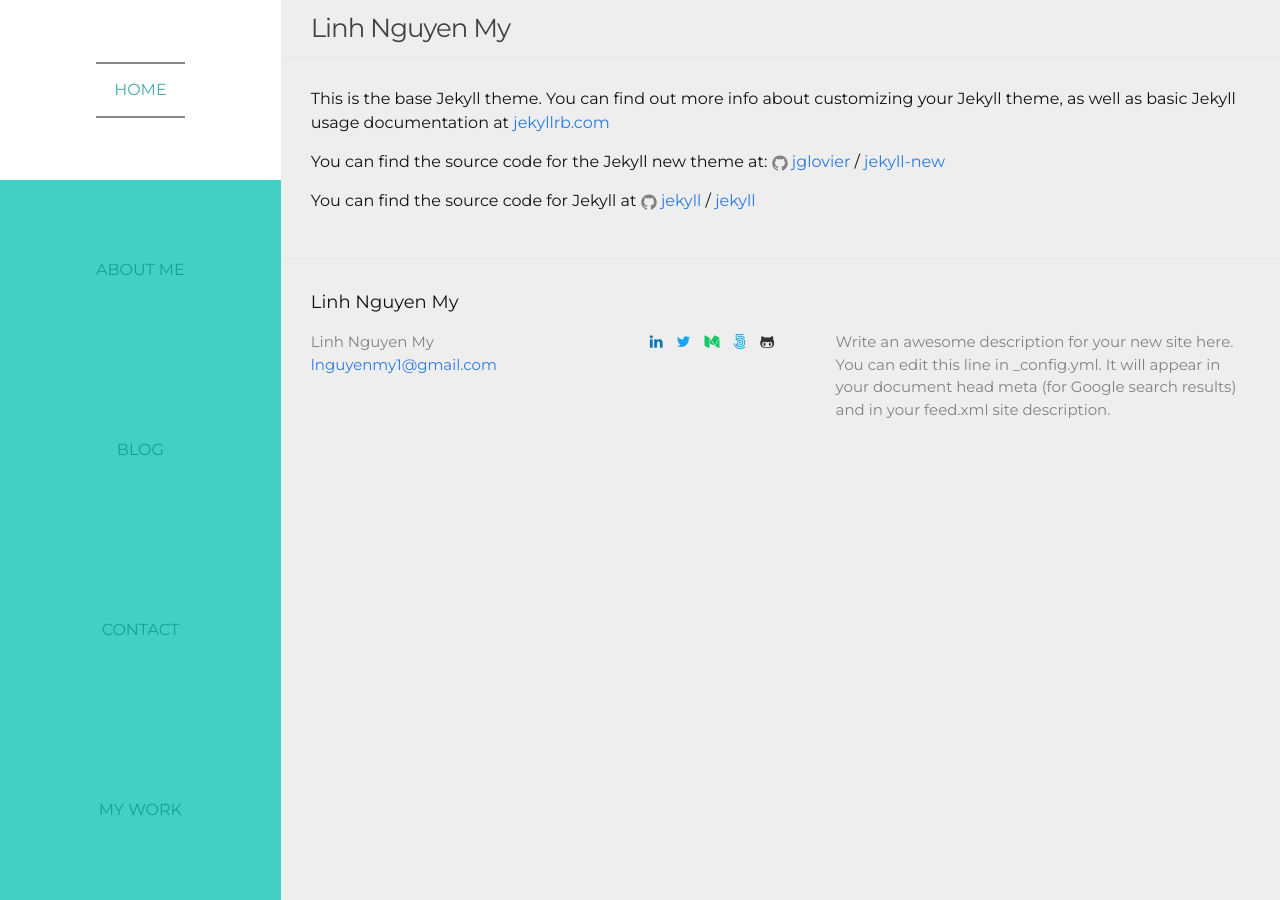
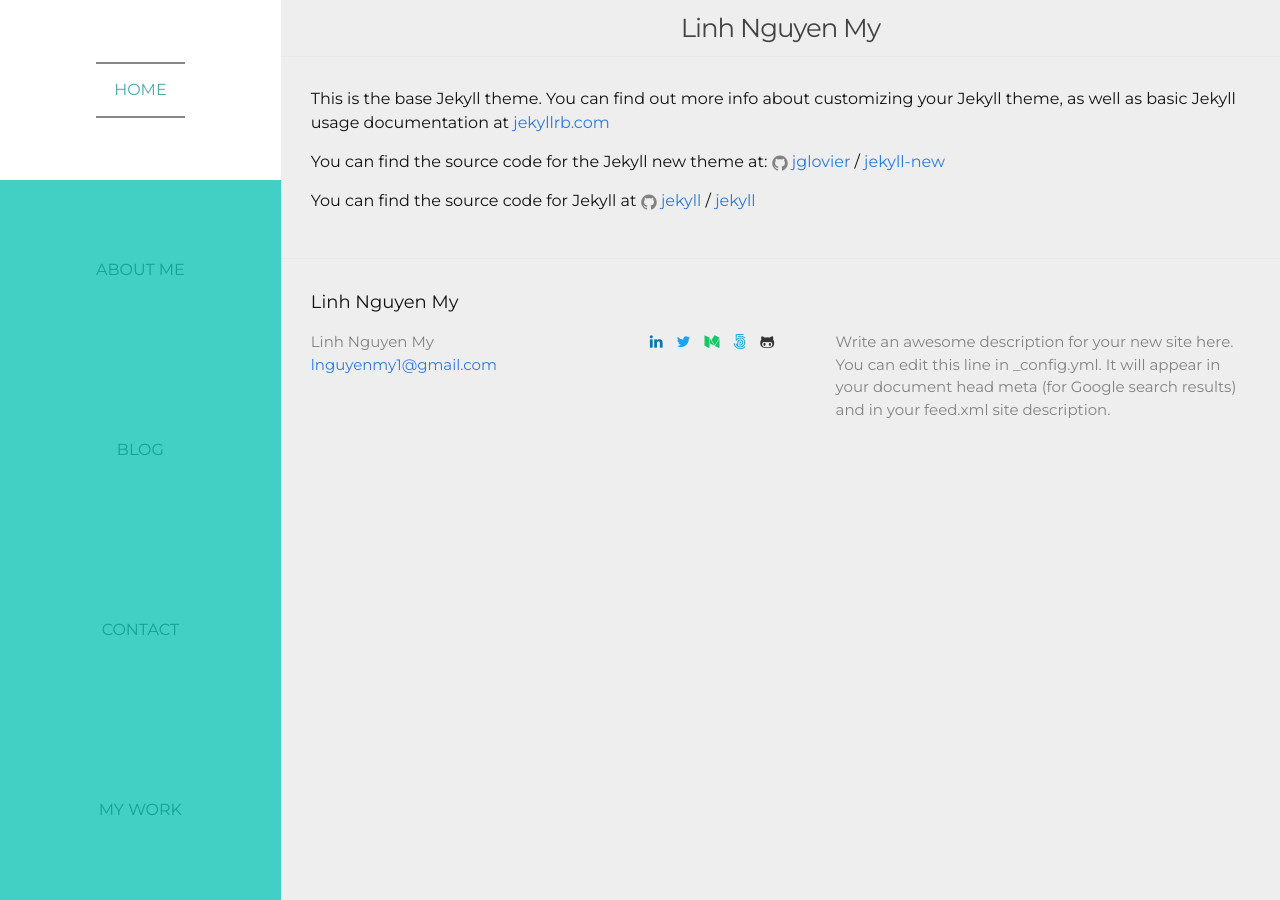
Before and after one commit to pinglinh/pinglinh.com, a Jekyll site: the page built from blog.md, in a window 1280 px wide. Built offline with Jekyll 4.4.1, drawn with Linux system fonts in a browser that asks for light colours.

Commit message:
Centered header text and got rid of float left on site-title

```diff
--- a/_sass/_layout.scss
+++ b/_sass/_layout.scss
@@ -37,6 +37,7 @@ body {
     min-height: 56px;
     // Positioning context for the mobile navigation icon
     position: relative;
+    text-align: center;
 }
 
 .site-title {
@@ -45,7 +46,6 @@ body {
     line-height: 56px;
     letter-spacing: -1px;
     margin-bottom: 0;
-    float: left;
 
     &,
     &:visited {
```
Also changed, not shown: 2 other files.
